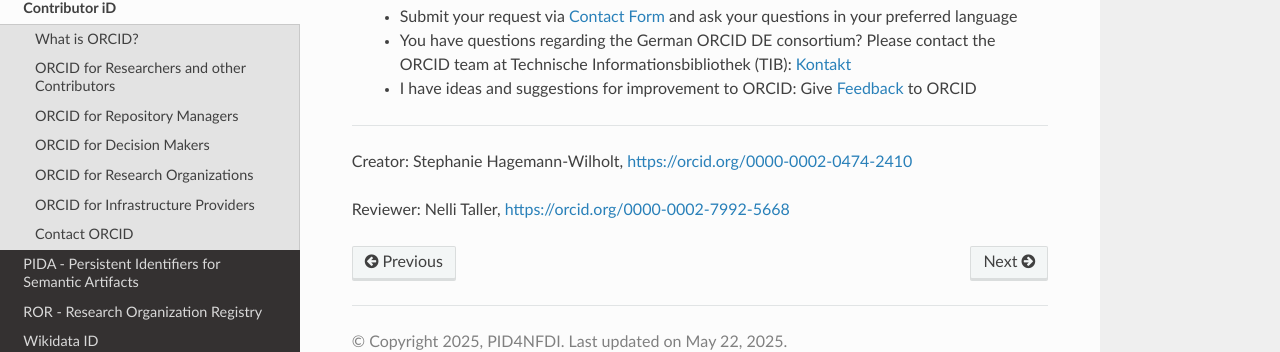
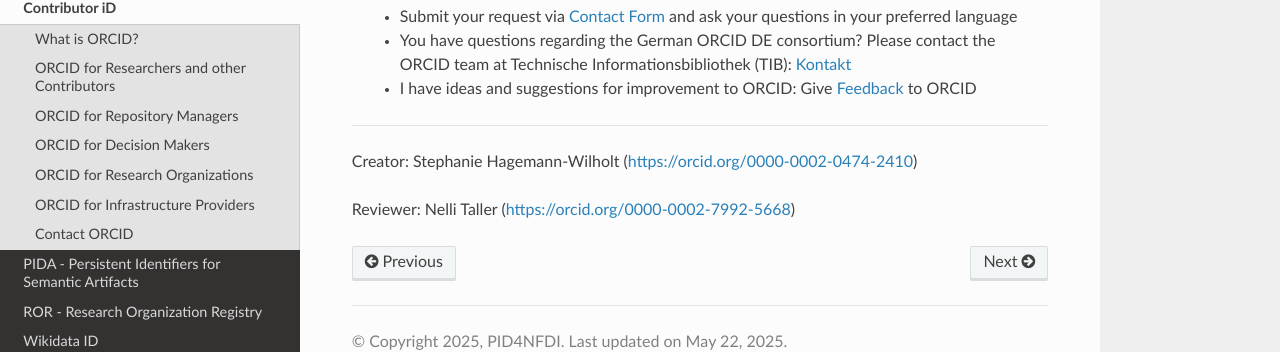
Before and after one commit to stephw-tib/pid4nfdi-training, a Sphinx documentation site: the page built from docs/source/orcid.rst, in a window 1280 px wide and 900 px high, scrolled down 2321 px. Shown: the part 374-726 px from the top of the window. Built offline with Sphinx 7.4.7 and the Read the Docs theme 3.1.0, drawn with Linux system fonts in a browser that asks for light colours; pages that are not in the unit, such as notebooks, are missing from menus.

```diff
--- a/docs/source/orcid.rst
+++ b/docs/source/orcid.rst
@@ -101,9 +101,9 @@ ORCID provides various channels for contact and feedback:
 
 ----
 
-Creator: Stephanie Hagemann-Wilholt, https://orcid.org/0000-0002-0474-2410
+Creator: Stephanie Hagemann-Wilholt (https://orcid.org/0000-0002-0474-2410)
 
-Reviewer: Nelli Taller, https://orcid.org/0000-0002-7992-5668
+Reviewer: Nelli Taller (https://orcid.org/0000-0002-7992-5668)
 
 .. toctree::
 
```
